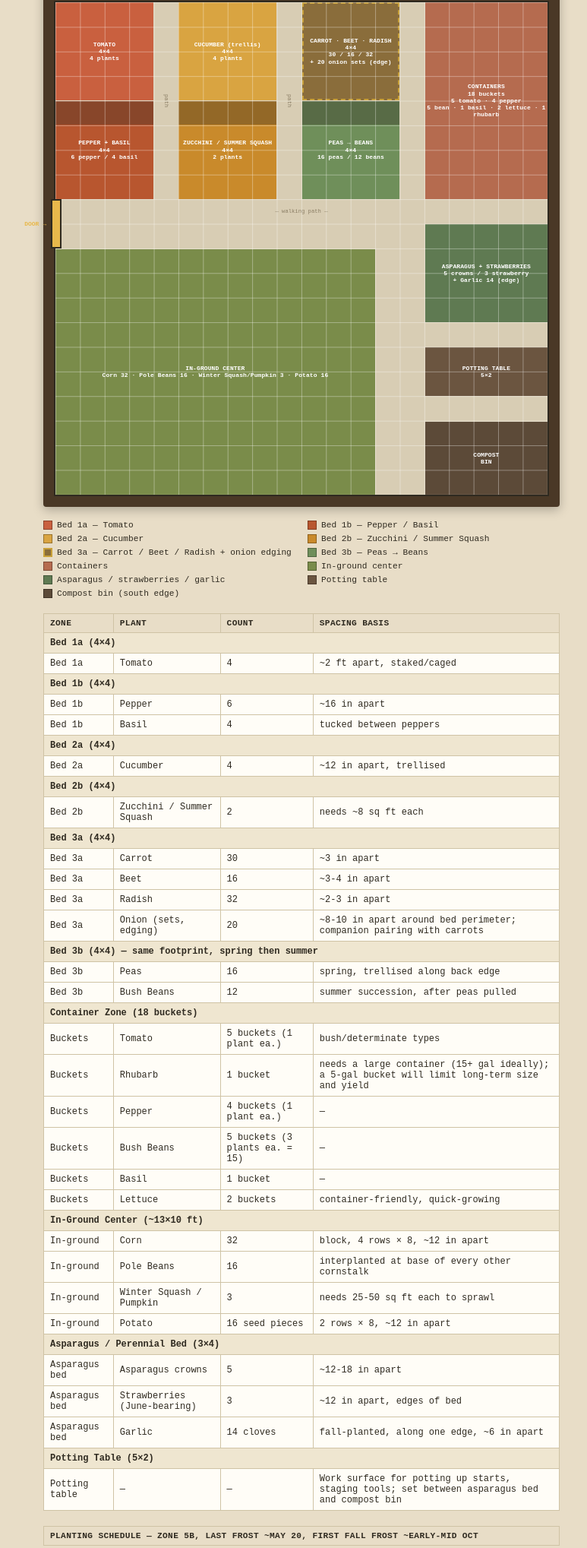
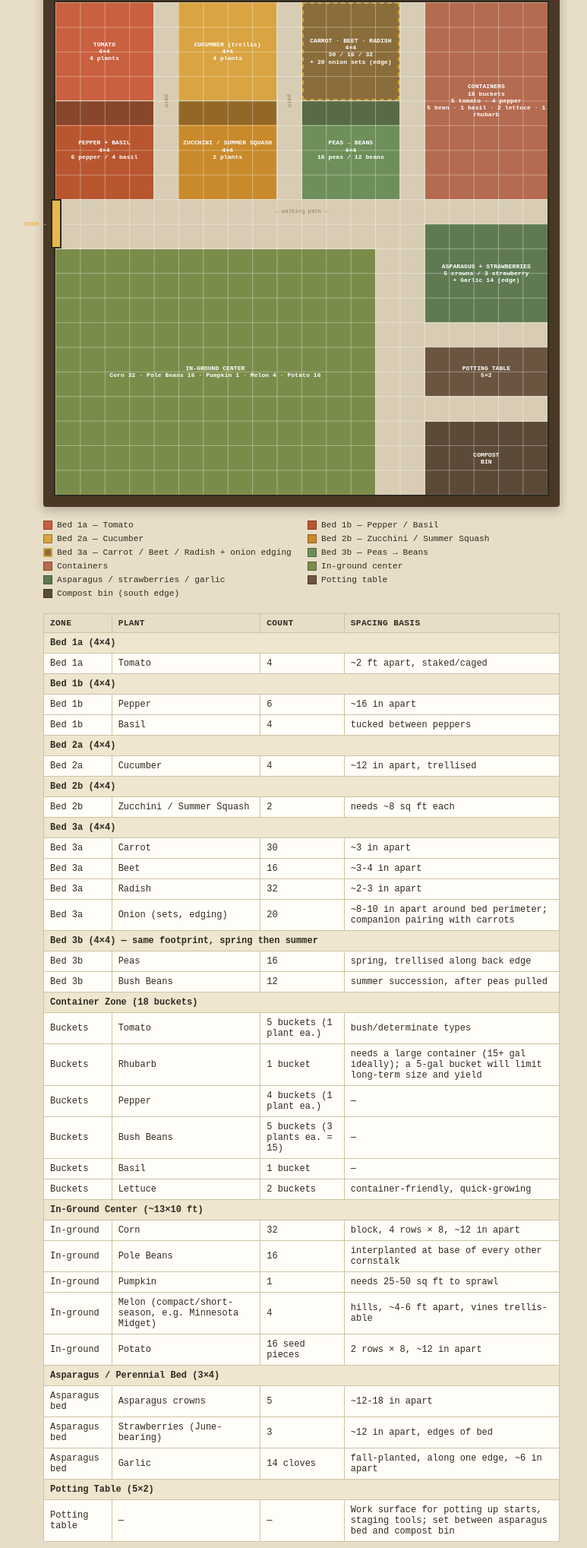
Before and after one commit to caseymwalsh/garden, a plain HTML site: page index.html in a window 1280 px wide. Shown: the part 121-2158 px from the top of the page at 76% size, without its empty margins (243-1016 px from the left). Drawn offline with Linux system fonts and the light colour scheme.

Commit message:
Update index.html

```diff
--- a/index.html
+++ b/index.html
@@ -264,7 +264,7 @@
     <div class="zone bed3b">PEAS → BEANS<br>4×4<br>16 peas / 12 beans</div>
     <div class="zone buckets">CONTAINERS<br>18 buckets<br>5 tomato · 4 pepper<br>5 bean · 1 basil · 2 lettuce · 1 rhubarb</div>
     <div class="pathlabel p3">— walking path —</div>
-    <div class="zone inground">IN-GROUND CENTER<br>Corn 32 · Pole Beans 16 · Winter Squash/Pumpkin 3 · Potato 16</div>
+    <div class="zone inground">IN-GROUND CENTER<br>Corn 32 · Pole Beans 16 · Pumpkin 1 · Melon 4 · Potato 16</div>
     <div class="zone asparagus">ASPARAGUS + STRAWBERRIES<br>5 crowns / 3 strawberry<br>+ Garlic 14 (edge)</div>
     <div class="zone worktable">POTTING TABLE<br>5×2</div>
     <div class="zone compost">COMPOST<br>BIN</div>
@@ -325,7 +325,8 @@
   <tr class="section"><td colspan="4">In-Ground Center (~13×10 ft)</td></tr>
   <tr><td>In-ground</td><td>Corn</td><td>32</td><td>block, 4 rows × 8, ~12 in apart</td></tr>
   <tr><td>In-ground</td><td>Pole Beans</td><td>16</td><td>interplanted at base of every other cornstalk</td></tr>
-  <tr><td>In-ground</td><td>Winter Squash / Pumpkin</td><td>3</td><td>needs 25-50 sq ft each to sprawl</td></tr>
+  <tr><td>In-ground</td><td>Pumpkin</td><td>1</td><td>needs 25-50 sq ft to sprawl</td></tr>
+  <tr><td>In-ground</td><td>Melon (compact/short-season, e.g. Minnesota Midget)</td><td>4</td><td>hills, ~4-6 ft apart, vines trellis-able</td></tr>
   <tr><td>In-ground</td><td>Potato</td><td>16 seed pieces</td><td>2 rows × 8, ~12 in apart</td></tr>
 
   <tr class="section"><td colspan="4">Asparagus / Perennial Bed (3×4)</td></tr>
@@ -358,6 +359,7 @@
   <tr><td>Mid-late Apr</td><td>Lettuce</td><td>Lettuce buckets (2)</td><td>Direct sow, cool-season crop</td></tr>
   <tr><td>Early-mid Apr</td><td>Asparagus crowns</td><td>Asparagus bed</td><td>Plant crowns (one-time, perennial)</td></tr>
   <tr><td>Early-mid Apr</td><td>Strawberry crowns</td><td>Asparagus bed</td><td>Plant bare-root crowns (one-time, perennial)</td></tr>
+  <tr><td>Early-mid Apr</td><td>Rhubarb</td><td>Rhubarb bucket</td><td>Plant bare-root crown/division (one-time, perennial); needs a large container long-term</td></tr>
 
   <tr class="section"><td colspan="4">After last frost, transplant/direct sow (late May-early June)</td></tr>
   <tr><td>Late May</td><td>Tomato</td><td>Bed 1a + 6 buckets</td><td>Transplant outdoors</td></tr>
@@ -367,7 +369,8 @@
   <tr><td>Late May</td><td>Zucchini / Summer Squash</td><td>Bed 2b</td><td>Direct sow or transplant</td></tr>
   <tr><td>Late May</td><td>Corn</td><td>In-ground center</td><td>Direct sow in block</td></tr>
   <tr><td>Early-mid Jun</td><td>Pole Beans</td><td>In-ground center</td><td>Direct sow at base of corn once corn is a few in. tall</td></tr>
-  <tr><td>Late May</td><td>Winter Squash / Pumpkin</td><td>In-ground center</td><td>Direct sow or transplant</td></tr>
+  <tr><td>Late May</td><td>Pumpkin</td><td>In-ground center</td><td>Direct sow or transplant, 1 hill</td></tr>
+  <tr><td>Late May-early Jun</td><td>Melon</td><td>In-ground center</td><td>Direct sow or transplant once soil is reliably warm; 4 hills</td></tr>
   <tr><td>Late May</td><td>Potato</td><td>In-ground center</td><td>Plant seed pieces</td></tr>
   <tr><td>Late May</td><td>Bush Beans</td><td>Bean buckets (5)</td><td>Direct sow</td></tr>
 
@@ -382,6 +385,15 @@
   <tr class="section"><td colspan="4">Fall (unique timing)</td></tr>
   <tr><td>Mid-late Oct</td><td>Garlic</td><td>Asparagus bed edge</td><td>Plant cloves for harvest next July</td></tr>
 </table>
+
+<div class="note">
+Fitting 18 buckets in that 5×8 ft zone (40 sq ft) is snug — that's about 2.2 sq ft per bucket, tighter than the usual 3-4 sq ft you'd want for airflow and access. Consider a staggered/offset arrangement rather than a strict grid, or spread a few of the basil/pepper buckets along the walking path edge if it feels too crowded.
+</div>
+
+<div class="note">
+Watch for a possible late-May cold snap after transplanting tomatoes, peppers, and squash — keep row cover on hand for the tender stuff.
+</div>
+
 
 <div class="scale">Scale: 1 cell = 1 ft · Total footprint 20 ft × 20 ft</div>
 
```
